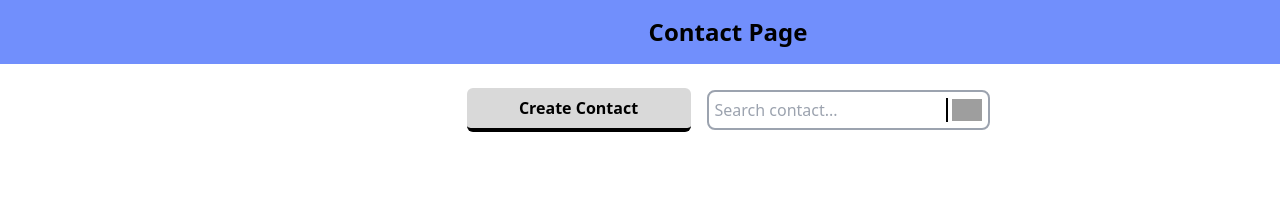
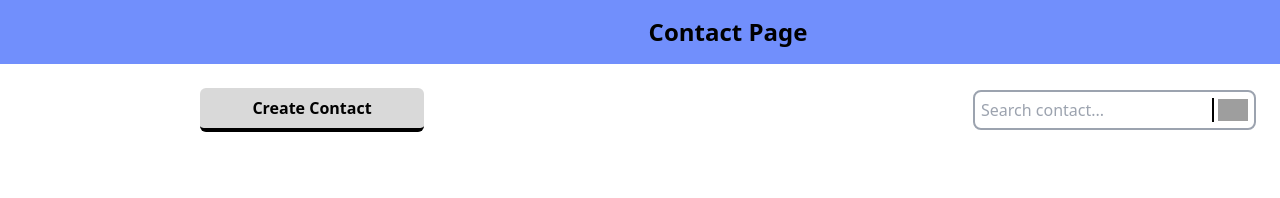
Before and after one commit to karkuvelpandi/Contact_App, a React (Create React App) app: page / in a window 1280 px wide. Shown: the top 198 px of the page. Built offline with nearby package versions, Linux system fonts and the light colour scheme; no server answers; grey boxes are pictures that could not be loaded; the HTML template or start-up script is replaced by a standard one.

Commit message:
refactor: :fire: removes unused alert code

```diff
--- a/src/App.tsx
+++ b/src/App.tsx
@@ -41,11 +41,9 @@ const App = () => {
   useEffect(() => {
     let vh = window.innerHeight * 0.01;
     document.documentElement.style.setProperty("--vh", `${vh}px`);
-    alert("Initial resize");
     window.addEventListener("resize", () => {
       let vh = window.innerHeight * 0.01;
       document.documentElement.style.setProperty("--vh", `${vh}px`);
-      alert("Resized");
     });
   }, []);
 
--- a/src/components/Contacts/index.tsx
+++ b/src/components/Contacts/index.tsx
@@ -58,7 +58,7 @@ export const Contacts = () => {
   //
   return (
     <div className="w-full h-full flex-1 flex flex-col justify-start items-center relative ">
-      <div className="py-4 w-full relative flex justify-center flex-wrap gap-4 items-center mt-2">
+      <div className="py-4 w-full relative flex justify-center sm:justify-between px-6 flex-wrap gap-4 items-center mt-2">
         {getAllContactsStatus !== AsyncState.PENDING && (
           <Button
             children="Create Contact"
@@ -110,7 +110,7 @@ export const Contacts = () => {
             />
           )}
         {isContactsAvailable && (
-          <div className=" m-2 p-2 border-2 border-gray-200 rounded-md flex gap-2 flex-wrap justify-center items-center h-fit overflow-auto">
+          <div className=" m-2 p-2 border-2 border-gray-200 rounded-md flex gap-2 flex-wrap justify-center sm:justify-start items-center h-fit overflow-auto">
             {allContacts &&
               allContacts.map((contact, index) => {
                 return <ContactCard contact={contact} key={index} />;
```
